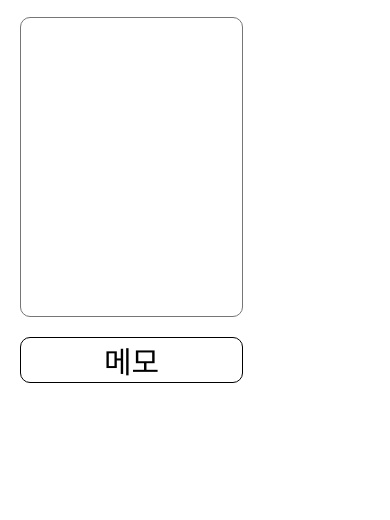
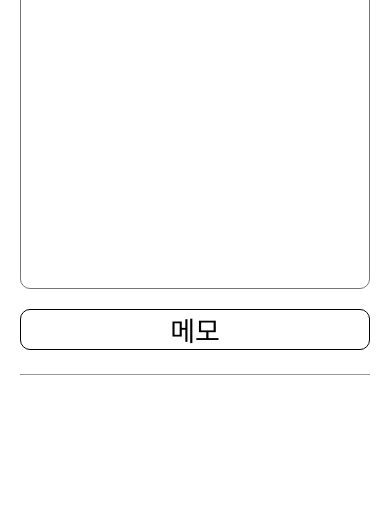
Before and after one commit to astinaus/MyMemo, a plain HTML site: page index.html in a window 390 px wide. Shown: the part 324-844 px from the top of the page. Drawn offline with Linux system fonts and the light colour scheme; a web font is replaced by a local one.

Commit message:
나만의 메모장 js/css 수정

```diff
--- a/script.js
+++ b/script.js
@@ -8,6 +8,8 @@ render();
 function saveNote() {
   const title = titleId.value;
   const content = contentId.value;
+
+  if (!title || !content) return alert('제목과 내용을 입력해주세요.');
 
   allMemo.push({ title, content, len: allMemo.length });
 
--- a/style.css
+++ b/style.css
@@ -55,6 +55,7 @@ button {
   text-align: center;
   gap: 20px;
   margin: 0 auto;
+  position: relative;
 }
 
 textarea {
@@ -142,3 +143,30 @@ textarea {
   background-color: #fff;
   border-radius: 5px;
 }
+
+@media screen and (max-width: 768px) {
+  :root {
+    font-size: 27px;
+  }
+  .container {
+    flex-direction: column;
+    gap: 50px;
+  }
+  #input {
+    flex-basis: 100%;
+    position: relative;
+  }
+  #input:after {
+    content: '';
+    display: block;
+    width: 100%;
+    height: 1px;
+    background-color: #999;
+    position: absolute;
+    bottom: -25px;
+    left: 0;
+  }
+  #output {
+    flex-basis: 100%;
+  }
+}
```
